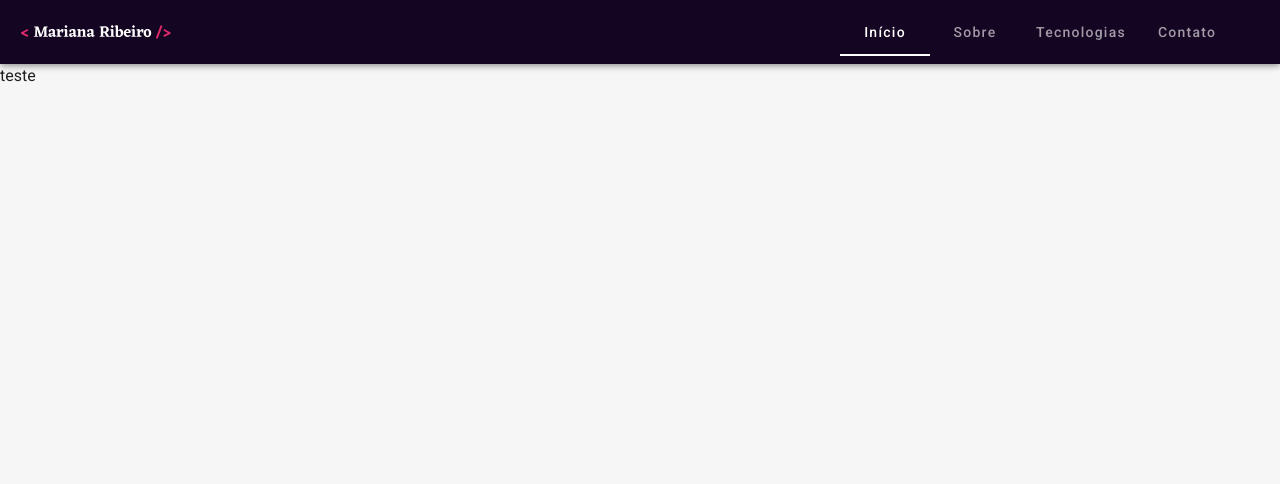
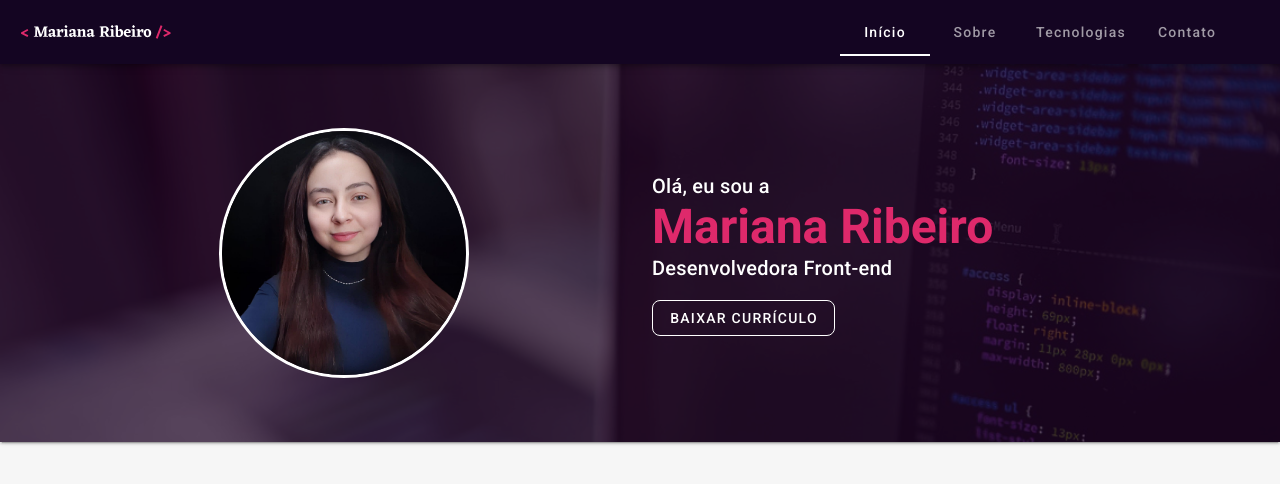
Before and after one commit to marianaaoribeiro/marianaribeiro.dev, a Vue app: page /#/ in a window 1280 px wide. Shown: the top 484 px of the page. Built offline with nearby package versions, Linux system fonts and the light colour scheme.

Commit message:
Dev Details

```diff
--- /dev/null
+++ b/src/components/DevDetails.vue
@@ -0,0 +1,37 @@
+<template>
+  <v-card class="bg-avatar rounded-0" dark>
+    <v-container class="py-16">
+      <v-row justify="center">
+        <v-col cols="12" sm="6" align="center">
+          <v-avatar size="250" class="mr-avatar">
+            <img :src="require('@/assets/avatar.jpeg')" alt="Mariana" />
+          </v-avatar>
+        </v-col>
+        <v-col
+          cols="12"
+          sm="6"
+          align-self="center"
+          :align="$vuetify.breakpoint.mobile ? 'center' : ''"
+        >
+          <div class="title">Olá, eu sou a</div>
+          <div class="tertiary--text font-weight-bold text-h3">
+            Mariana Ribeiro
+          </div>
+          <p class="title">Desenvolvedora Front-end</p>
+          <v-btn outlined class="rounded-lg" dense> Baixar Currículo </v-btn>
+        </v-col>
+      </v-row>
+    </v-container>
+  </v-card>
+</template>
+<script></script>
+<style scoped>
+.mr-avatar {
+  border: 3px solid white;
+}
+
+.bg-avatar {
+  background-image: url("../assets/bg-avatar.svg");
+  background-repeat: no-repeat;
+}
+</style>
--- a/src/plugins/vuetify.js
+++ b/src/plugins/vuetify.js
@@ -16,7 +16,7 @@ export default new Vuetify({
         themes: {
           light: {
             primary: '#140522',
-            secondary: '#C6C6C6',
+            secondary: '#210628',
             accent: '#28b6f3',
             tertiary: '#DE296B',
             success: '#4CAF50',
--- a/src/views/HomeView.vue
+++ b/src/views/HomeView.vue
@@ -1,14 +1,17 @@
 <template>
   <div>
-    teste
+    <dev-details />
   </div>
 </template>
 
 <script>
+import devDetails from '@/components/DevDetails.vue'
 
   export default {
     name: 'HomeWiew',
-
+    components:{
+      devDetails
+    }
 
   }
 </script>
```
Also changed, not shown: src/assets/avatar.jpeg (added), src/assets/bg-avatar.svg (added).
